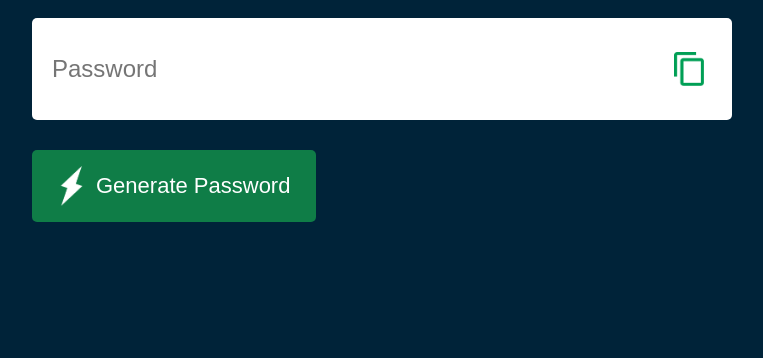
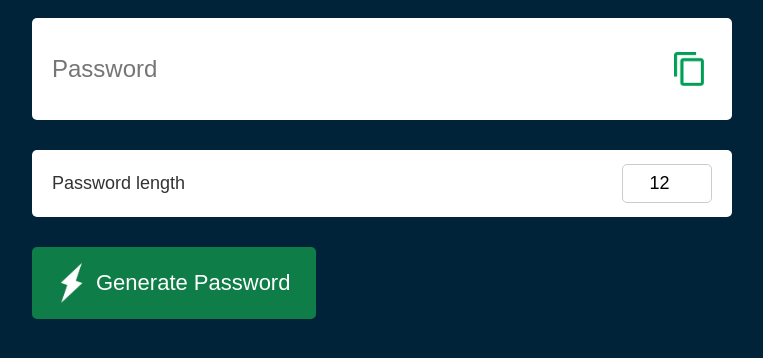
Before and after one commit to yajnesh26/password, a plain HTML site: page index.html in a window 1280 px wide. Shown: the part 290-648 px from the top of the page, without its empty margins (258-1021 px from the left). Drawn offline with Linux system fonts and the light colour scheme.

Commit message:
Add configurable password length

```diff
--- a/index.html
+++ b/index.html
@@ -13,6 +13,7 @@
             <input type="text" id="password" placeholder="Password">
             <button type="button" id="copy-btn" class="copy-btn" aria-label="Copy password" disabled><img src="images/copy.png" alt=""></button>
         </div>
+        <label class="length-control" for="length-input">Password length<input type="number" id="length-input" min="4" max="64" step="1" value="12"></label>
         <button type="button" id="generate-btn"><img src="images/generate.png">Generate Password</button>
         <p id="feedback" class="feedback" role="status" aria-live="polite"></p>
     </div>
--- a/pass.css
+++ b/pass.css
@@ -70,6 +70,30 @@ body{
     align-items: center;
     border-radius: 5px;
 }
+.length-control{
+    display: flex;
+    align-items: center;
+    justify-content: space-between;
+    gap: 16px;
+    background: #fff;
+    color: #333;
+    padding: 14px 20px;
+    border-radius: 5px;
+    font-size: 18px;
+    margin-bottom: 30px;
+}
+.length-control input{
+    border: 1px solid #ccc;
+    border-radius: 5px;
+    font-size: 18px;
+    padding: 8px 12px;
+    width: 90px;
+    text-align: center;
+}
+.length-control input:focus-visible{
+    outline: 3px solid #019f55;
+    outline-offset: 2px;
+}
 .copy-btn:focus-visible,
 .display input:focus-visible {
     outline: 3px solid #019f55;
--- a/pass.js
+++ b/pass.js
@@ -2,8 +2,10 @@
     const passwordBox = document.getElementById("password");
     const copyButton = document.getElementById("copy-btn");
     const generateButton = document.getElementById("generate-btn");
+    const lengthInput = document.getElementById("length-input");
     const feedbackEl = document.getElementById("feedback");
-    const passwordLength = 12;
+    const MIN_LENGTH = 4;
+    const MAX_LENGTH = 64;
     const CLIPBOARD_CLEAR_DELAY_MS = 30000;
 
     let clipboardClearTimer = null;
@@ -28,13 +30,18 @@
     }
 
     function createPassword() {
+        const enteredLength = lengthInput.valueAsNumber;
+        if (!Number.isInteger(enteredLength) || enteredLength < MIN_LENGTH || enteredLength > MAX_LENGTH) {
+            showFeedback("Password length must be between " + MIN_LENGTH + " and " + MAX_LENGTH, "error");
+            return;
+        }
         const password = [
             upperCase[getRandomIndex(upperCase.length)],
             lowerCase[getRandomIndex(lowerCase.length)],
             digits[getRandomIndex(digits.length)],
             symbol[getRandomIndex(symbol.length)]
         ];
-        while (password.length < passwordLength) {
+        while (password.length < enteredLength) {
             password.push(allChars[getRandomIndex(allChars.length)]);
         }
         for (let i = password.length - 1; i > 0; i--) {
```
Also changed, not shown: FIX_PROGRESS.md (+4 -4 lines), README.md.
